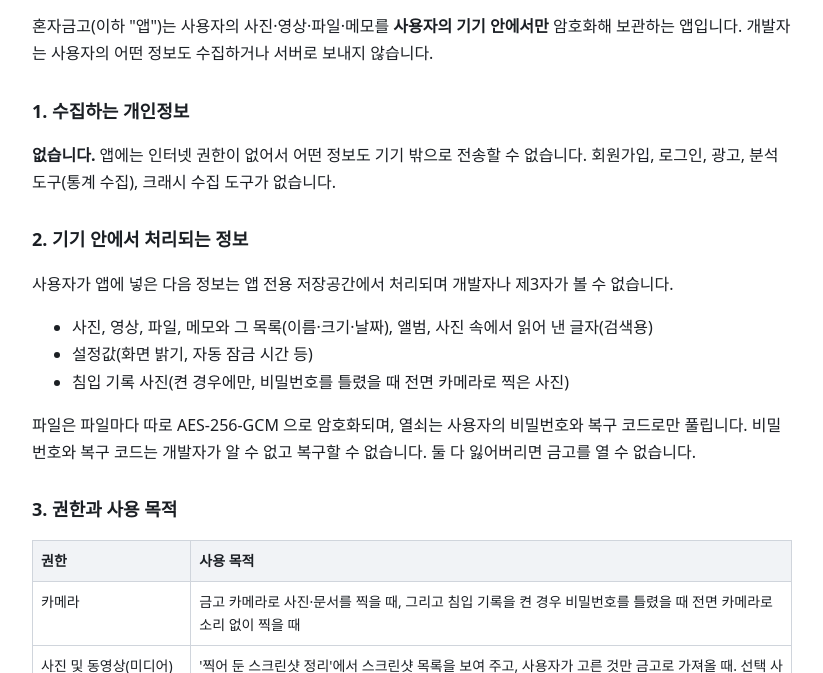
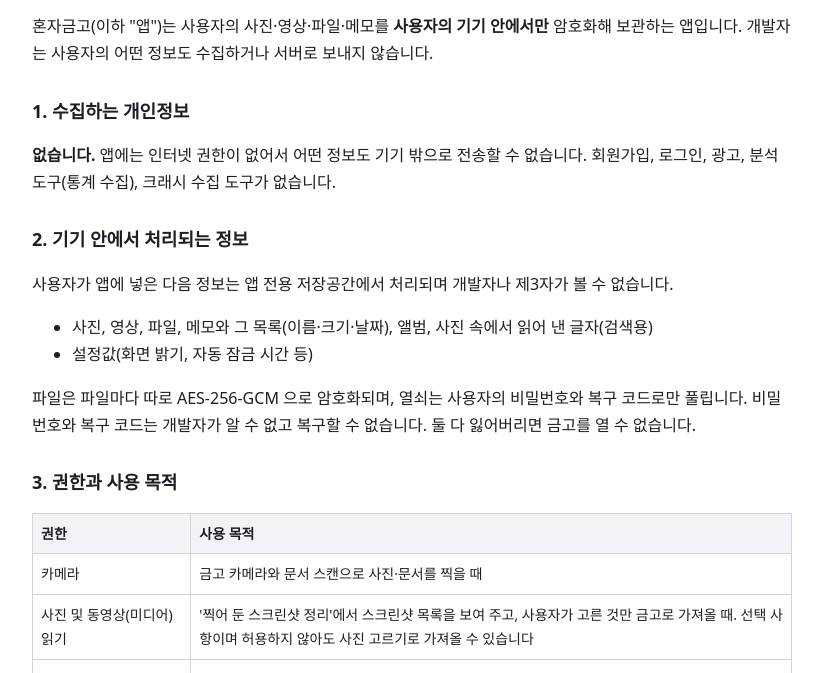
Before and after one commit to sffgredff-web/honja-vault-privacy, a plain HTML site: page index.html in a window 1280 px wide. Shown: the part 127-800 px from the top of the page, without its empty margins (228-1051 px from the left). Drawn offline with Linux system fonts and the light colour scheme.

Commit message:
방침 갱신: 침입 기록 기능 삭제 반영

```diff
--- a/index.html
+++ b/index.html
@@ -10,11 +10,10 @@
 <ul>
 <li>사진, 영상, 파일, 메모와 그 목록(이름·크기·날짜), 앨범, 사진 속에서 읽어 낸 글자(검색용)</li>
 <li>설정값(화면 밝기, 자동 잠금 시간 등)</li>
-<li>침입 기록 사진(켠 경우에만, 비밀번호를 틀렸을 때 전면 카메라로 찍은 사진)</li>
 </ul>
 <p>파일은 파일마다 따로 AES-256-GCM 으로 암호화되며, 열쇠는 사용자의 비밀번호와 복구 코드로만 풀립니다. 비밀번호와 복구 코드는 개발자가 알 수 없고 복구할 수 없습니다. 둘 다 잃어버리면 금고를 열 수 없습니다.</p>
 <h2>3. 권한과 사용 목적</h2>
-<table><tr><th>권한</th><th>사용 목적</th></tr><tr><td>카메라</td><td>금고 카메라로 사진·문서를 찍을 때, 그리고 침입 기록을 켠 경우 비밀번호를 틀렸을 때 전면 카메라로 소리 없이 찍을 때</td></tr><tr><td>사진 및 동영상(미디어) 읽기</td><td>&#x27;찍어 둔 스크린샷 정리&#x27;에서 스크린샷 목록을 보여 주고, 사용자가 고른 것만 금고로 가져올 때. 선택 사항이며 허용하지 않아도 사진 고르기로 가져올 수 있습니다</td></tr><tr><td>생체 인식(지문·얼굴)</td><td>금고 열기. 생체 정보는 안드로이드 시스템이 관리하며 앱은 인증 결과만 받습니다</td></tr><tr><td>화면 캡처(안드로이드의 캡처 허락 창)</td><td>&#x27;금고로 캡처&#x27;를 쓸 때마다 사용자가 허락한 한 장만 찍어 곧바로 암호화합니다</td></tr><tr><td>포그라운드 서비스, 진동</td><td>위 캡처가 진행되는 동안 알림 표시, 캡처 완료 알림 진동</td></tr></table>
+<table><tr><th>권한</th><th>사용 목적</th></tr><tr><td>카메라</td><td>금고 카메라와 문서 스캔으로 사진·문서를 찍을 때</td></tr><tr><td>사진 및 동영상(미디어) 읽기</td><td>&#x27;찍어 둔 스크린샷 정리&#x27;에서 스크린샷 목록을 보여 주고, 사용자가 고른 것만 금고로 가져올 때. 선택 사항이며 허용하지 않아도 사진 고르기로 가져올 수 있습니다</td></tr><tr><td>생체 인식(지문·얼굴)</td><td>금고 열기. 생체 정보는 안드로이드 시스템이 관리하며 앱은 인증 결과만 받습니다</td></tr><tr><td>화면 캡처(안드로이드의 캡처 허락 창)</td><td>&#x27;금고로 캡처&#x27;를 쓸 때마다 사용자가 허락한 한 장만 찍어 곧바로 암호화합니다</td></tr><tr><td>포그라운드 서비스, 진동</td><td>위 캡처가 진행되는 동안 알림 표시, 캡처 완료 알림 진동</td></tr></table>
 <p>앱은 인터넷, 위치, 연락처, 마이크, 전화, 문자 권한을 쓰지 않습니다.</p>
 <h2>4. 사용한 제3자 구성요소</h2>
 <ul>
```
